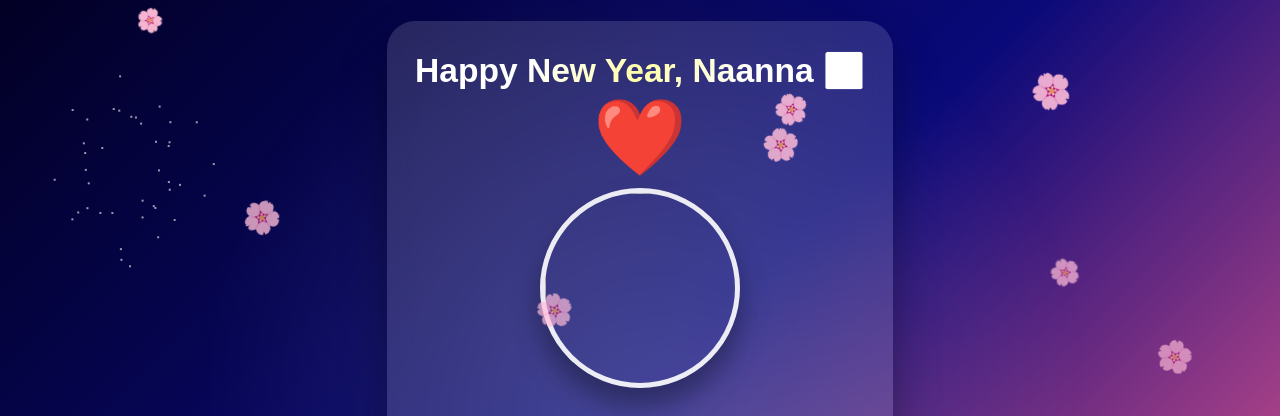
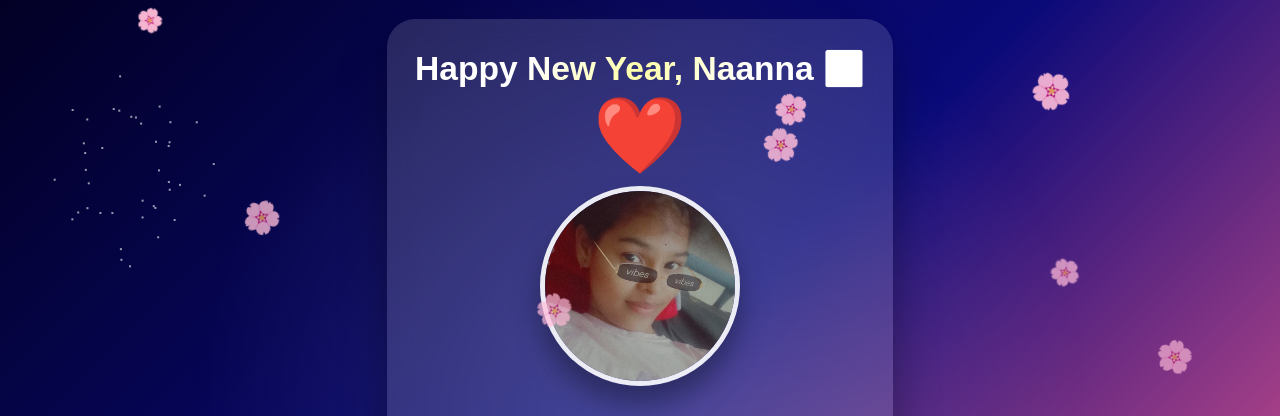
Before and after one commit to chandu4181/happy-new-year-naanna, a plain HTML site: page index.html in a window 1280 px wide. Shown: the top 416 px of the page. Drawn offline with Linux system fonts and the light colour scheme.

Commit message:
index.html

```diff
--- a/index.html
+++ b/index.html
@@ -142,7 +142,7 @@
     <h1>Happy New Year, Naanna 🎆</h1>
     <div class="heart">❤️</div>
 
-    <img src="naanna.jpg" class="photo" />
+    <img src="naanna.jpeg" class="photo" />
 
     <p id="typing" class="typing"></p>
 
```
